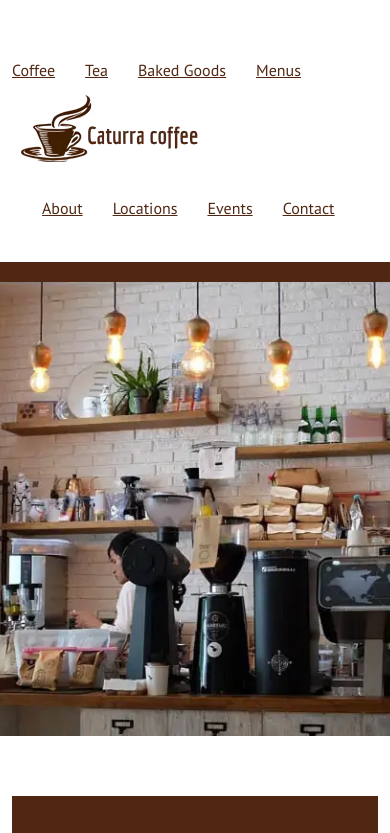
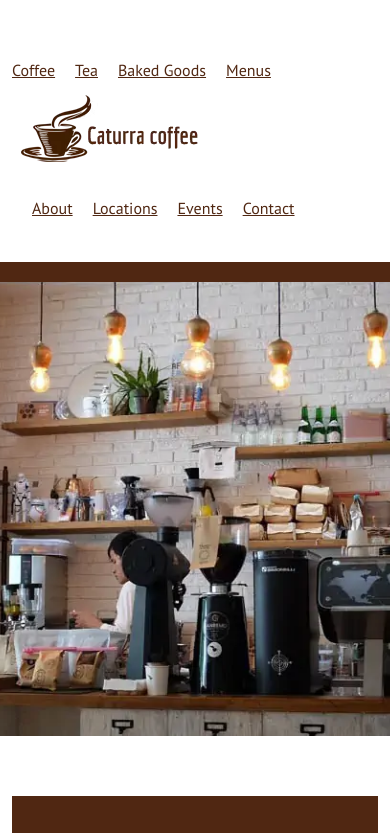
Before and after one commit to seanpolid/caturra-coffee, a plain HTML site: page index.html in a window 390 px wide. Shown: the top 833 px of the page. Drawn offline with nearby package versions, Linux system fonts and the light colour scheme.

Commit message:
Implemented 1070px breakpoint styling

```diff
--- a/css/main.css
+++ b/css/main.css
@@ -63,6 +63,9 @@
 
 @media screen and (max-width: 1070px) {
 
+    header .left-nav li {margin-right: 20px;}
+    header .right-nav li {margin-left: 20px;}
+
 }
 
 @media screen and (max-width: 992px) {
```
